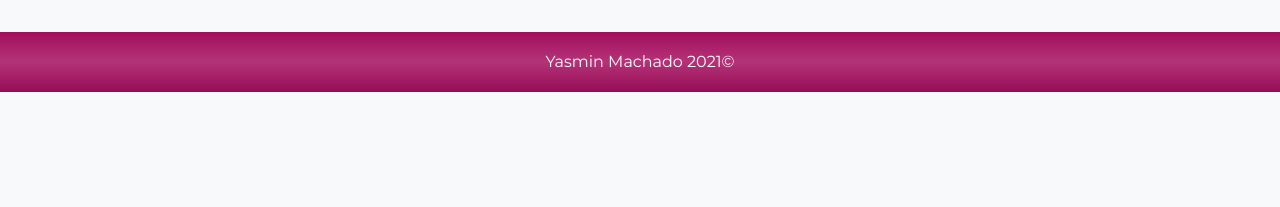
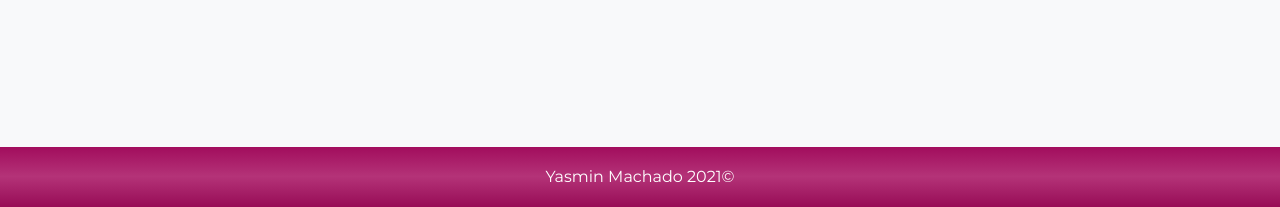
Before and after one commit to ymachado22/proyecto-final-coderhouse, a website: page Clientes.html in a window 1280 px wide. Shown: the part 593-800 px from the top of the page. Drawn offline with nearby package versions, Linux system fonts and the light colour scheme.

Commit message:
Actualizacion en estilos footer

```diff
--- a/Clientes.html
+++ b/Clientes.html
@@ -74,7 +74,7 @@
         </div>
     </section>
 
-    <footer>
+    <footer class="footerClientes">
         <p>Yasmin Machado 2021&copy </p>
     </footer>
 
--- a/scss/_footer.scss
+++ b/scss/_footer.scss
@@ -22,6 +22,20 @@ footer {
     }
 }
 
+footer.footerClientes {
+
+    @media screen and (min-width: 300px) {
+    position: static;
+    bottom: 0;
+    }
+
+    @media screen and (min-width: 550px) {
+    position: fixed;
+    bottom: 0;
+    }
+
+}
+
 footer p {
     margin: auto 30px;
 }
```
Also changed, not shown: index.html (+1 -1 lines), css/styles.css, 1 other file.
